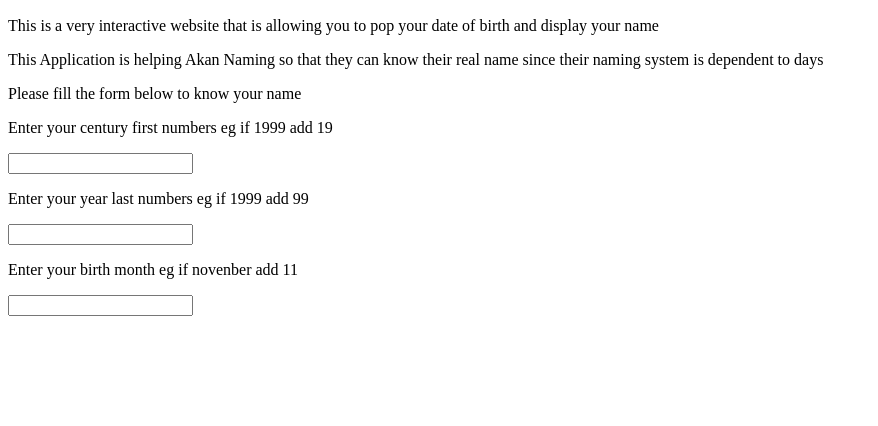
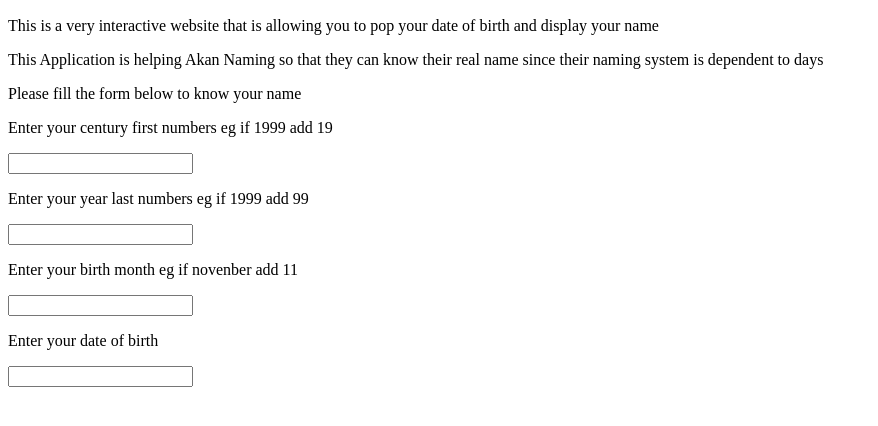
Before and after one commit to dennis027/Akan-naming, a plain HTML site: page index.html in a window 1280 px wide. Shown: the part 110-536 px from the top of the page, without its empty margins (0-878 px from the left). Drawn offline with Linux system fonts and the light colour scheme.

Commit message:
adding a date input

```diff
--- a/index.html
+++ b/index.html
@@ -18,6 +18,8 @@
     <p><input id="yy" ></p>
     <p>Enter your birth month eg if novenber add 11</p>
     <p><input id="mm" ></p>
+    <p>Enter your date of birth</p>
+    <p><input id="dd" ></p>
 
 </body>
 </html>
```
